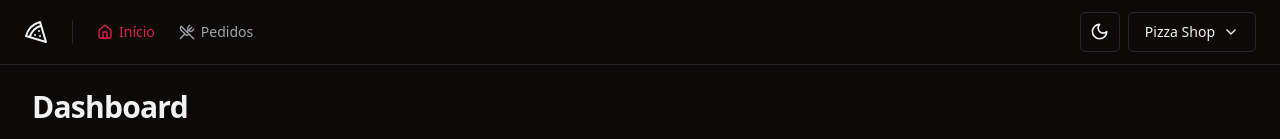
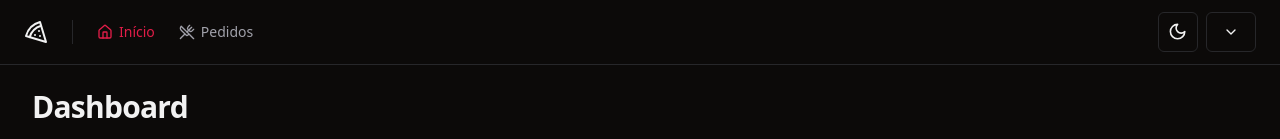
Before and after one commit to Carlos-Castro11/pizzashop-web, a React (Vite) app: page / in a window 1280 px wide. Shown: the top 139 px of the page. Built offline with nearby package versions, Linux system fonts and the light colour scheme; no server answers.

Commit message:
Add getProfile and getManagedRestaurant

```diff
--- /dev/null
+++ b/src/api/getManagedRestaurant.ts
@@ -0,0 +1,18 @@
+import { api } from '@/lib/axios'
+
+interface GetManagedRestaurantResponse {
+  id: string
+  name: string
+  createdAt: Date | null
+  updatedAt: Date | null
+  description: string | null
+  managerId: string | null
+}
+
+export async function GetManagedRestaurant() {
+  const response = await api.get<GetManagedRestaurantResponse>(
+    '/managed-restaurant',
+  )
+
+  return response.data
+}
--- /dev/null
+++ b/src/api/getProfile.ts
@@ -0,0 +1,17 @@
+import { api } from '@/lib/axios'
+
+interface GetProfileResponse {
+  id: string
+  name: string
+  email: string
+  phone: string | null
+  role: 'manager' | 'customer'
+  createdAt: Date | null
+  updatedAt: Date | null
+}
+
+export async function GetProfile() {
+  const response = await api.get<GetProfileResponse>('/me')
+
+  return response.data
+}
--- a/src/components/accountMenu.tsx
+++ b/src/components/accountMenu.tsx
@@ -1,4 +1,8 @@
+import { useQuery } from '@tanstack/react-query'
 import { Building, ChevronDown, LogOut } from 'lucide-react'
+
+import { GetManagedRestaurant } from '@/api/getManagedRestaurant'
+import { GetProfile } from '@/api/getProfile'
 
 import { Button } from './ui/button'
 import {
@@ -11,6 +15,16 @@
 } from './ui/dropdown-menu'
 
 export function AccountMenu() {
+  const { data: profile } = useQuery({
+    queryFn: GetProfile,
+    queryKey: ['profile'],
+  })
+
+  const { data: managedRestaurant } = useQuery({
+    queryFn: GetManagedRestaurant,
+    queryKey: ['managed-restaurant'],
+  })
+
   return (
     <DropdownMenu>
       <DropdownMenuTrigger asChild>
@@ -18,15 +32,15 @@
           variant="outline"
           className="flex select-none items-center gap-2"
         >
-          Pizza Shop
+          {managedRestaurant?.name}
           <ChevronDown className="h-4 w-4" />
         </Button>
       </DropdownMenuTrigger>
       <DropdownMenuContent align="end" className="w-56">
         <DropdownMenuLabel className="flex flex-col">
-          <span>Carlos Henrique</span>
+          <span>{profile?.name}</span>
           <span className="text-sm font-normal text-muted-foreground">
-            carlos2020@gmail.com
+            {profile?.email}
           </span>
         </DropdownMenuLabel>
         <DropdownMenuSeparator />
--- a/src/lib/axios.ts
+++ b/src/lib/axios.ts
@@ -4,4 +4,5 @@
 
 export const api = axios.create({
   baseURL: env.VITE_API_URL,
+  withCredentials: true,
 })
```
